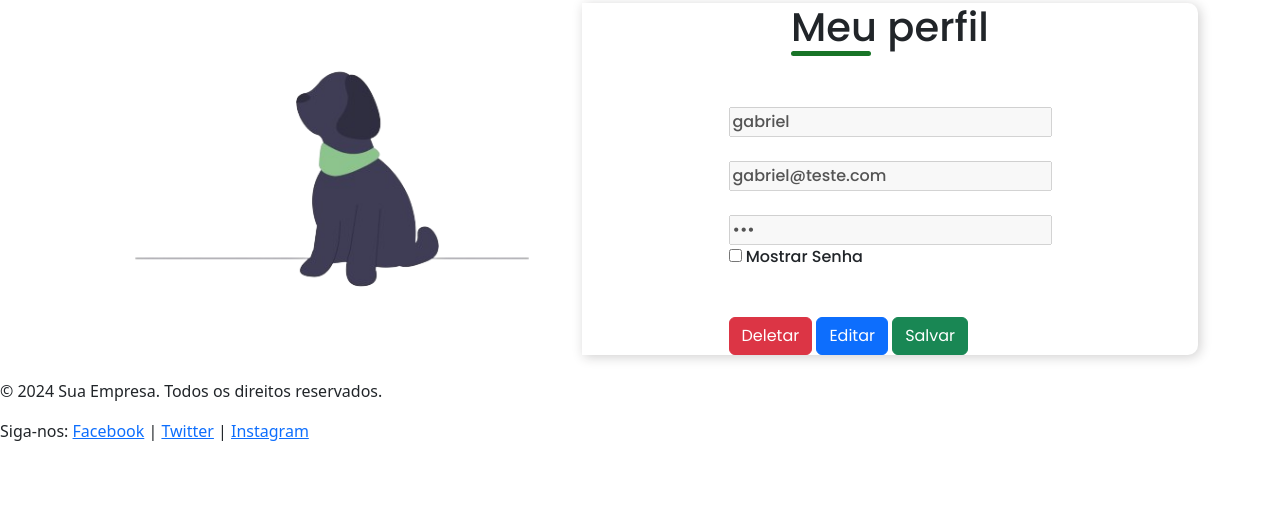
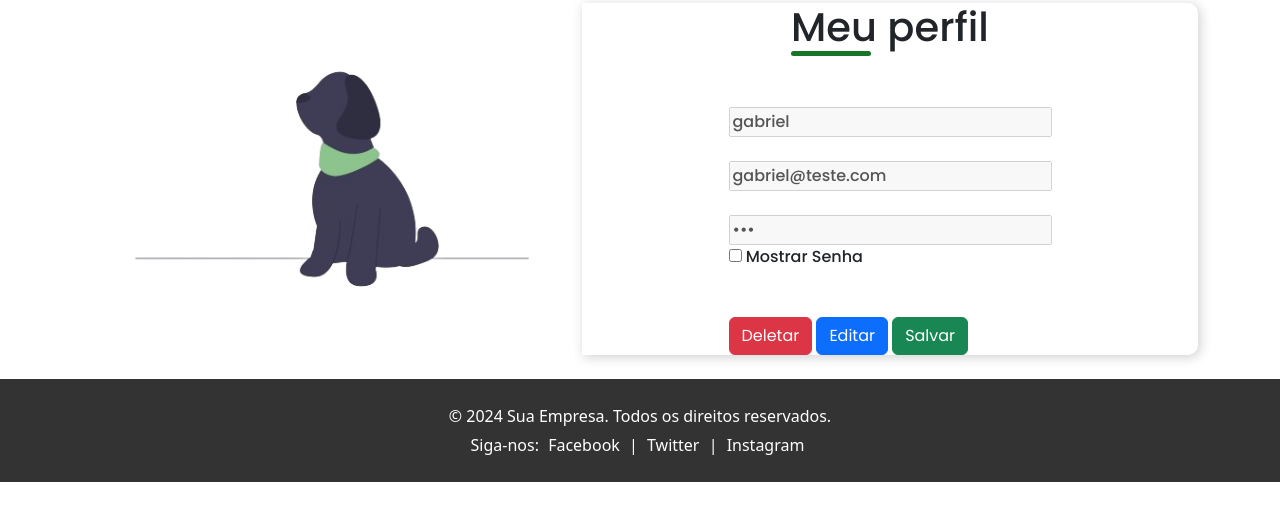
Before and after one commit to Marques35/Artferos, a PHP site: page /perfil.php in a window 1280 px wide. Shown: the part 215-736 px from the top of the page. Run offline with PHP 8.4, Linux system fonts and the light colour scheme; a user stored in the database is signed in; data comes from the database, SQL or seed files in the repository.

Commit message:
adicionando o footer

```diff
--- /dev/null
+++ b/css/footer.css
@@ -0,0 +1,34 @@
+body {
+    font-family: Arial, sans-serif;
+    margin: 0;
+    padding: 0;
+}
+
+footer {
+    background-color: #333;
+    color: #fff;
+    text-align: center;
+    padding: 20px 0;
+    position: relative;
+    bottom: 0;
+    width: 100%;
+}
+
+.footer-content {
+    max-width: 1200px;
+    margin: 0 auto;
+}
+
+.footer-content p {
+    margin: 5px 0;
+}
+
+.footer-content a {
+    color: #fff;
+    text-decoration: none;
+    margin: 0 5px;
+}
+
+.footer-content a:hover {
+    text-decoration: underline;
+}
--- a/view/perfil.php
+++ b/view/perfil.php
@@ -51,6 +51,7 @@ $conn = null;
     <link rel="stylesheet" href="../css/reset.css">
     <link rel="stylesheet" href="../css/super.css">
     <link rel="stylesheet" href="../css/style.css">
+    <link rel="stylesheet" href="footer.css">
     <link rel="preconnect" href="https://fonts.googleapis.com">
     <link rel="preconnect" href="https://fonts.gstatic.com" crossorigin>
     <link href="https://fonts.googleapis.com/css2?family=Poppins:wght@100;200;300;400;500;600;700;800;900&display=swap" rel="stylesheet">
```
